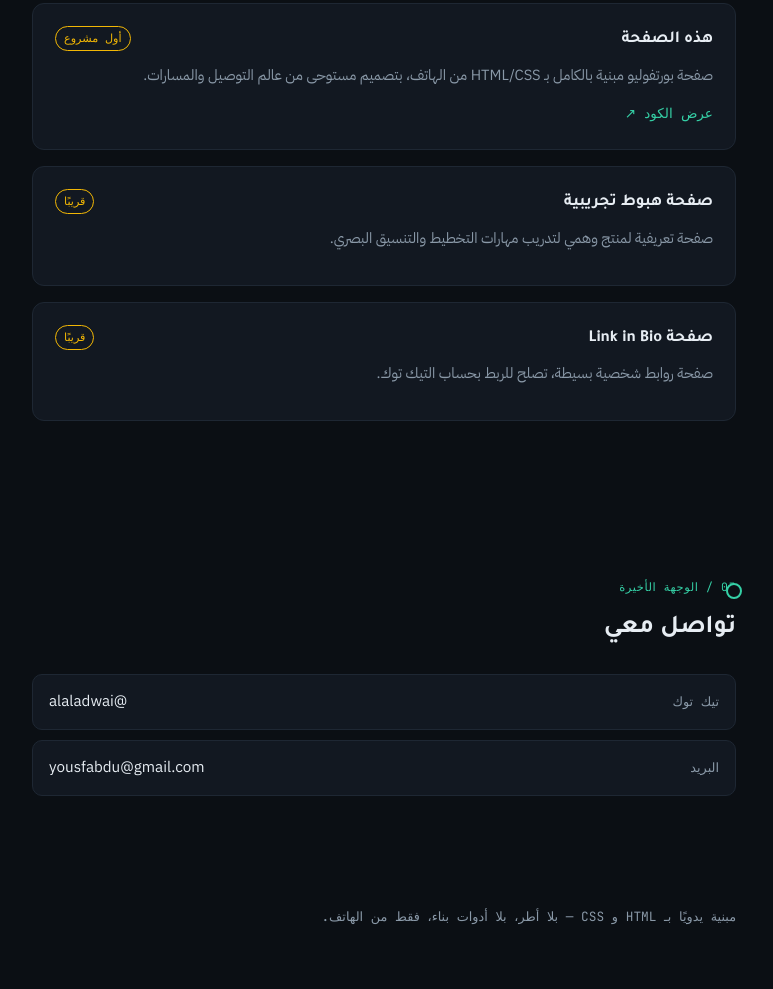
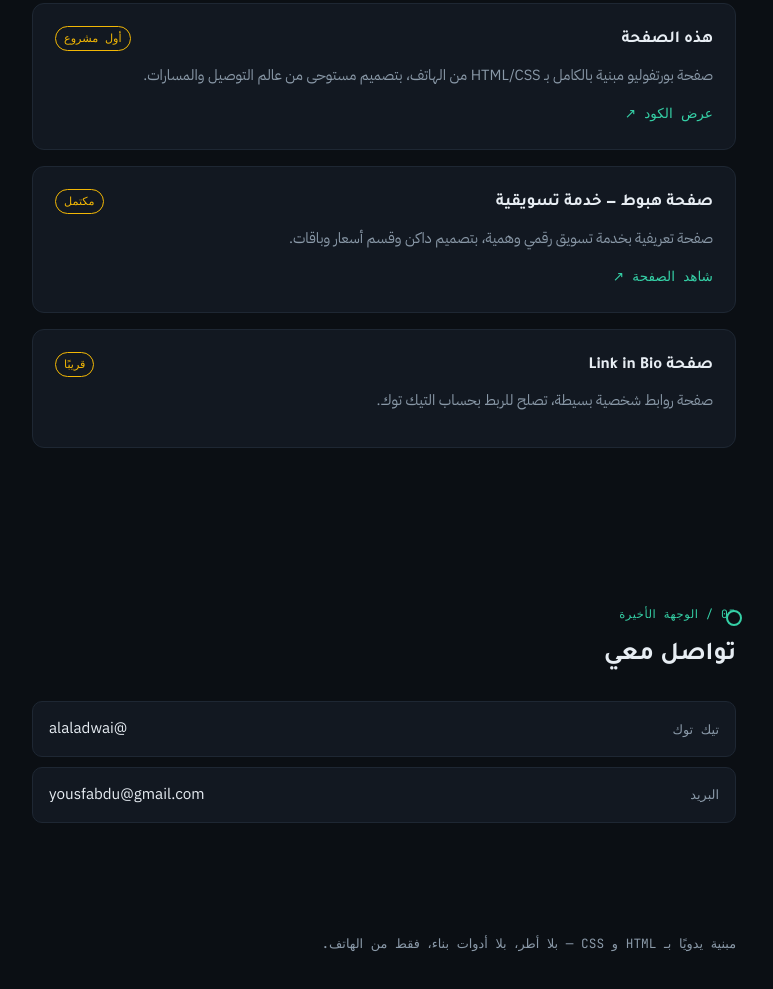
Before and after one commit to yousefabdu85/yousefabdu85.github.io, a plain HTML site: page index.html in a window 1280 px wide. Shown: the part 1373-2362 px from the top of the page, without its empty margins (256-1029 px from the left). Drawn offline with Linux system fonts and the light colour scheme.

Commit message:
Update index.html

```diff
--- a/index.html
+++ b/index.html
@@ -241,11 +241,12 @@
     </div>
 
     <div class="project-card">
-      <div class="project-head">
-        <h3>صفحة هبوط تجريبية</h3>
-        <span class="project-status">قريبًا</span>
-      </div>
-      <p>صفحة تعريفية لمنتج وهمي لتدريب مهارات التخطيط والتنسيق البصري.</p>
+  <div class="project-head">
+    <h3>صفحة هبوط — خدمة تسويقية</h3>
+    <span class="project-status">مكتمل</span>
+  </div>
+  <p>صفحة تعريفية بخدمة تسويق رقمي وهمية، بتصميم داكن وقسم أسعار وباقات.</p>
+  <a class="project-link" href="landing.html">شاهد الصفحة ↗</a>
     </div>
 
     <div class="project-card">
```
